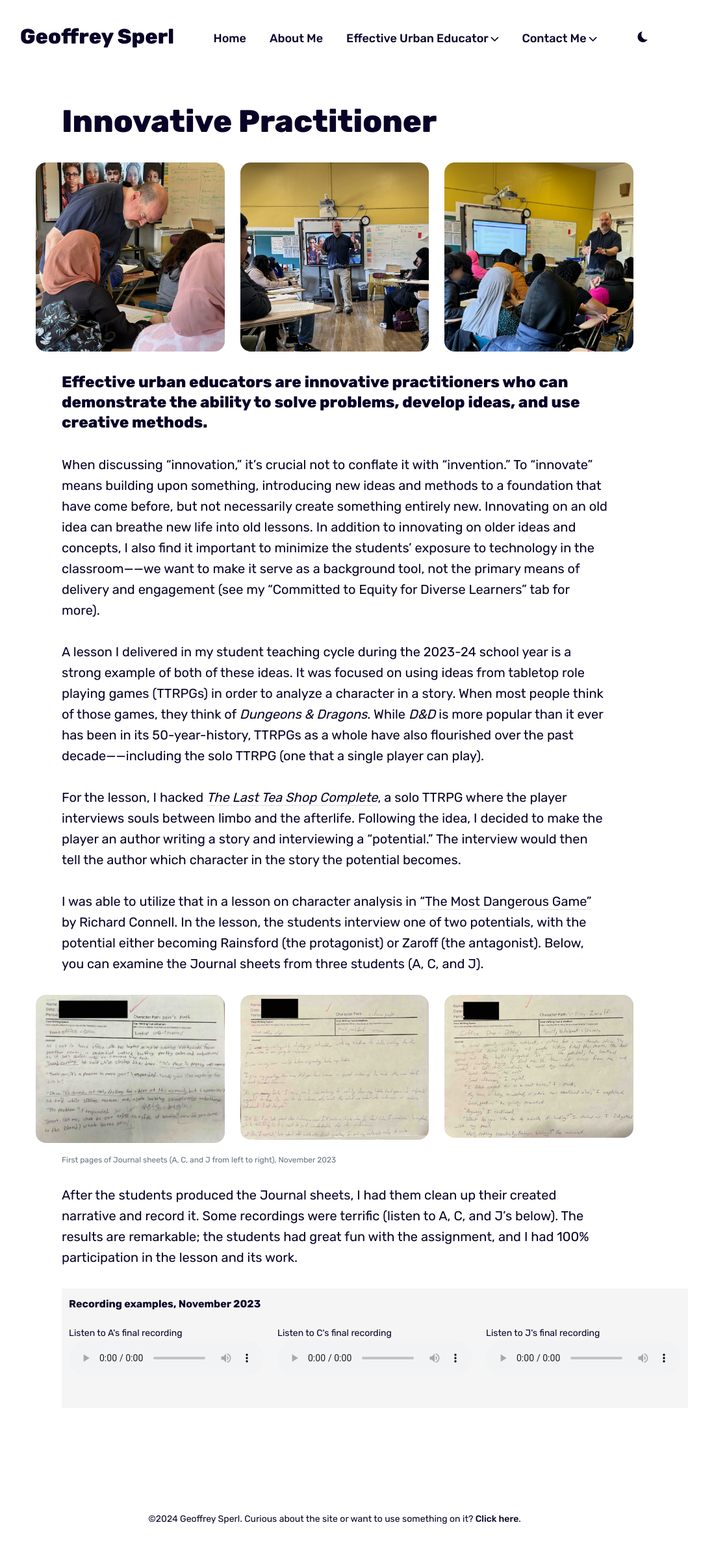
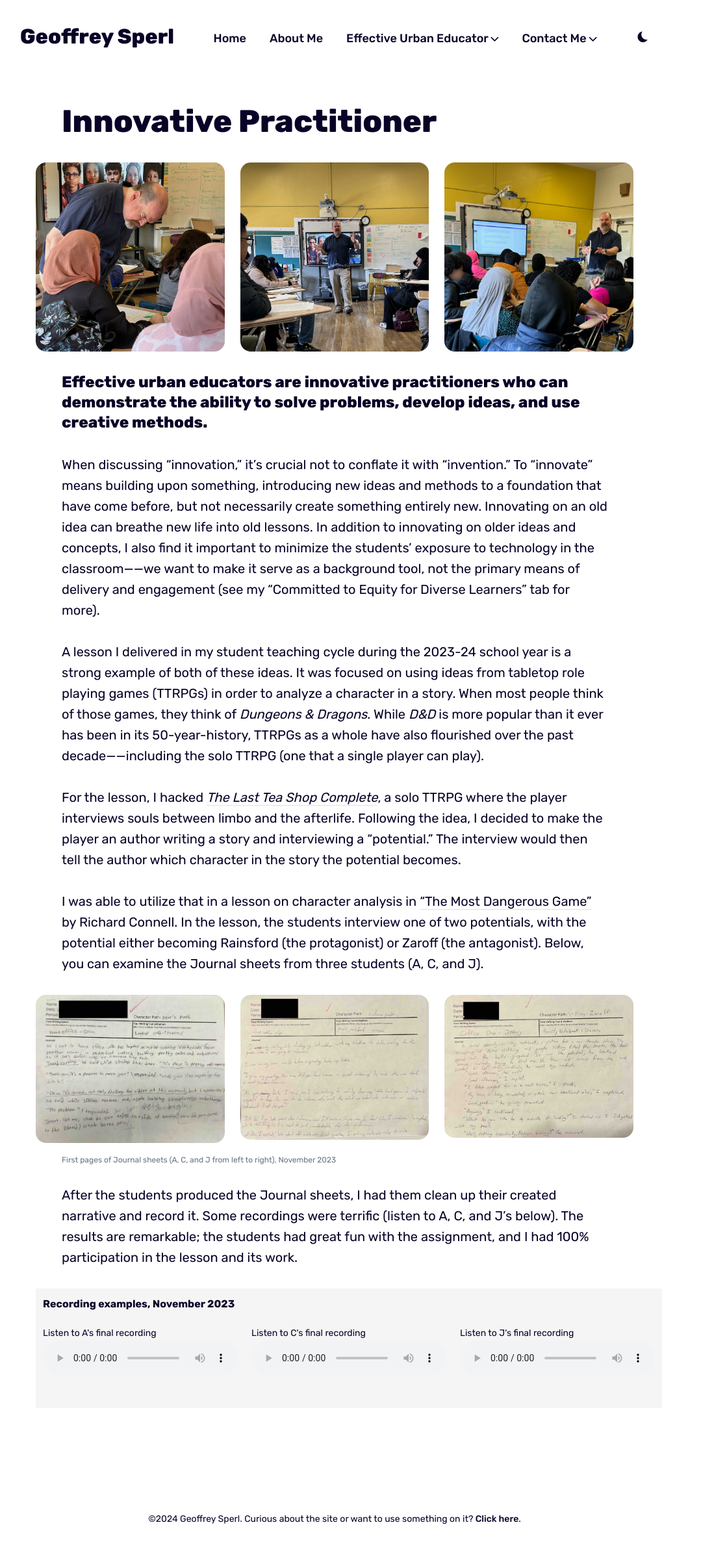
Before and after one commit to geoffreysperl/teaching, a Jekyll site: the page built from _pages/innovative.md, in a window 1280 px wide. Shown: the whole page at 65% size, without its empty margins (125-1204 px from the left). Built offline with Jekyll 4.4.1, drawn with Linux system fonts in a browser that asks for light colours.

Commit message:
Move audio table to gallery box

```diff
--- a/_pages/innovative.md
+++ b/_pages/innovative.md
@@ -35,6 +35,7 @@ I was able to utilize that in a lesson on character analysis in ["The Most Dange
 
 After the students produced the Journal sheets, I had them clean up their created narrative and record it. Some recordings were terrific (listen to A, C, and J's below). The results are remarkable; the students had great fun with the assignment, and I had 100% participation in the lesson and its work.
 
+<div class="gallery-box">
 <table  align="center">
   <thead>
     <tr>
@@ -62,6 +63,7 @@ After the students produced the Journal sheets, I had them clean up their create
     </tr>
   </tbody>
 </table>
+</div>
 
 
 <!---
```
